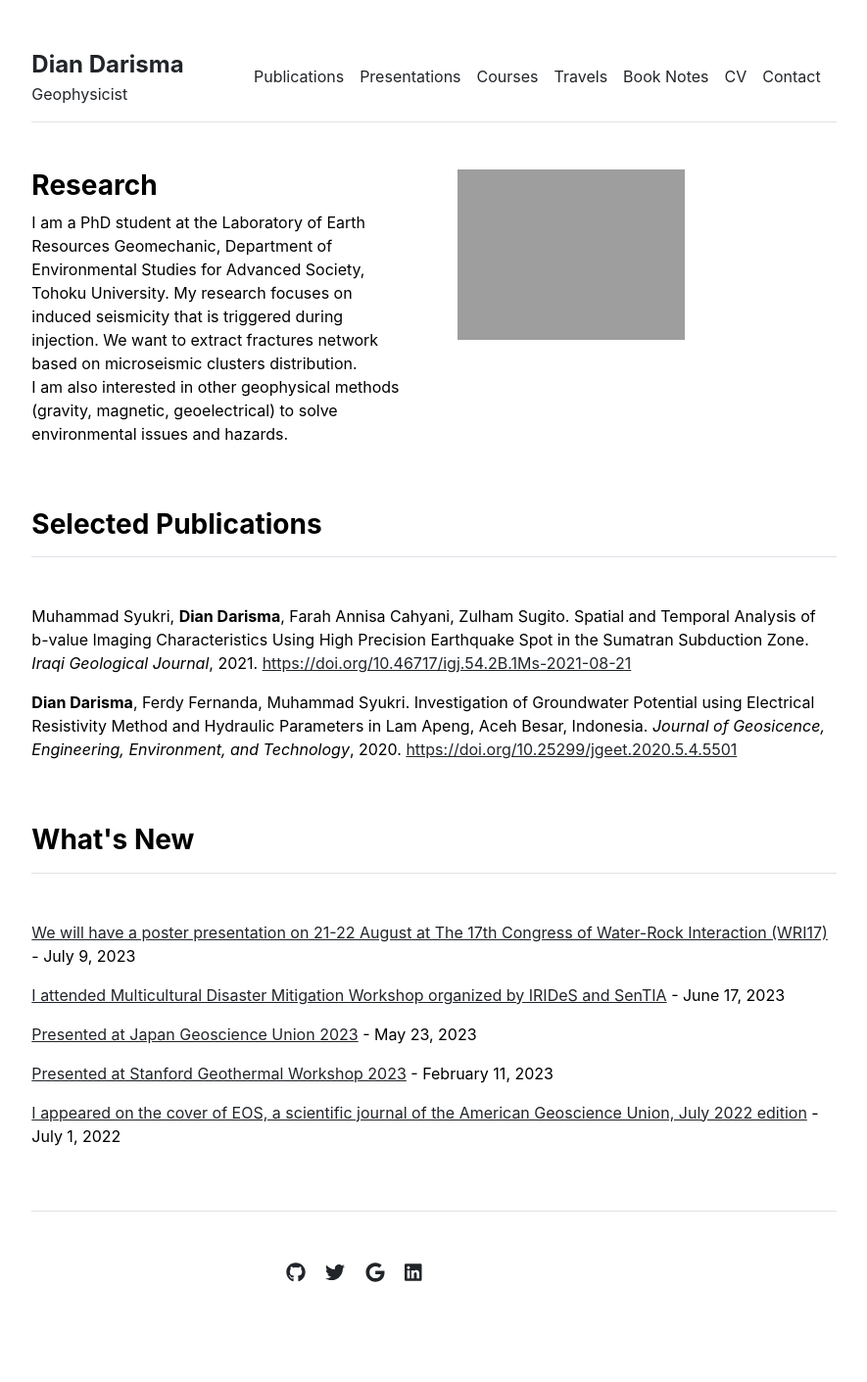
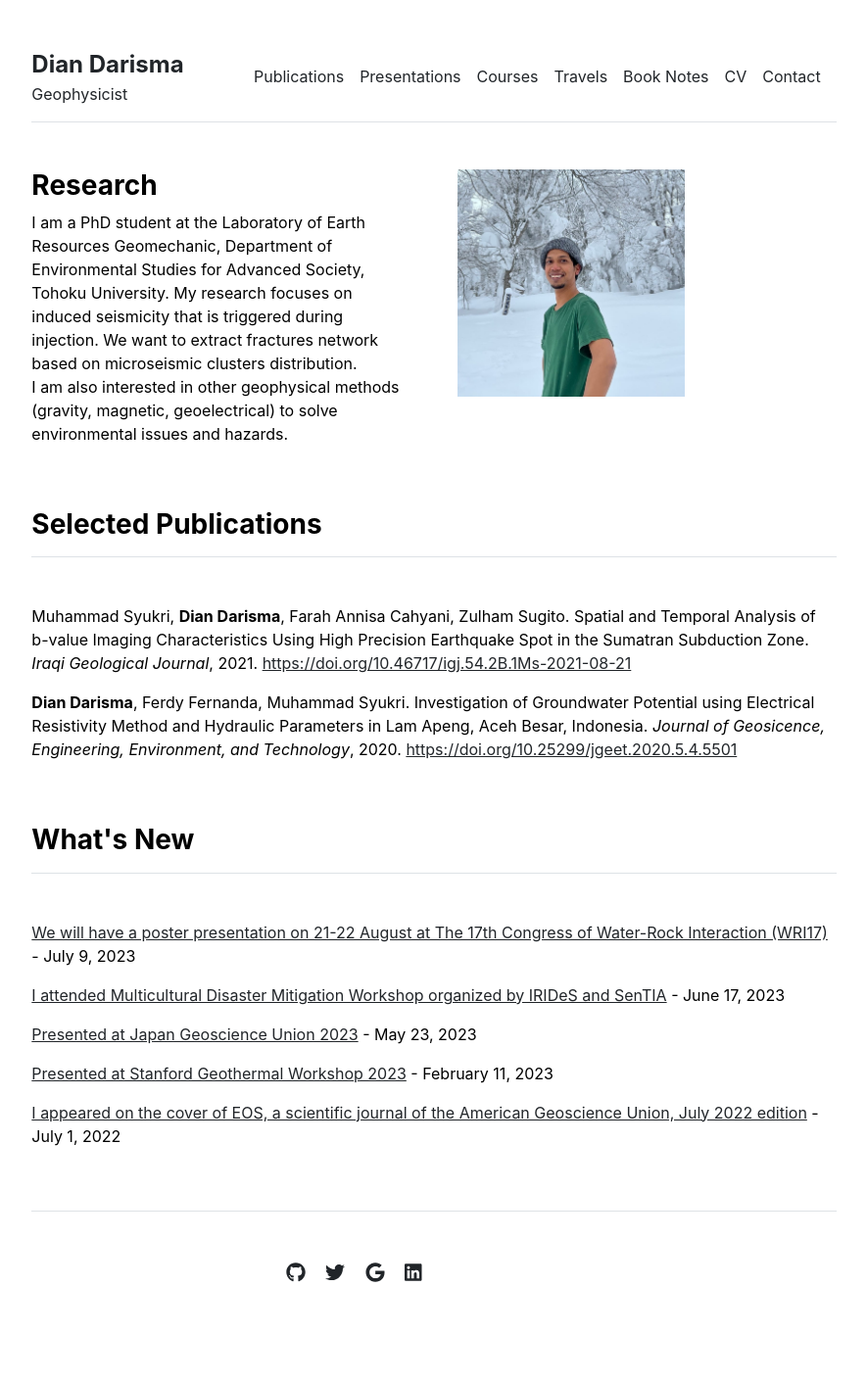
Before and after one commit to diandarisma/diandarisma.github.io, a Jekyll site: the page built from index.md, in a window 1280 px wide. Shown: the whole page at 98% size, without its empty margins (197-1082 px from the left). Built offline with Jekyll 4.4.1, drawn with Linux system fonts in a browser that asks for light colours.

Commit message:
Update home.html

```diff
--- a/_layouts/home.html
+++ b/_layouts/home.html
@@ -8,7 +8,7 @@
     {{ content }}
   </div>
   <div class="col-md-6">
-    <img src="{{ site.github.url }}/assets/img/contact.jpeg" alt="Home" width="60%">
+    <img src="{{ site.github.url }}/assets/img/contact2.jpeg" alt="Home" width="60%">
   </div>
 </div>
 
```
